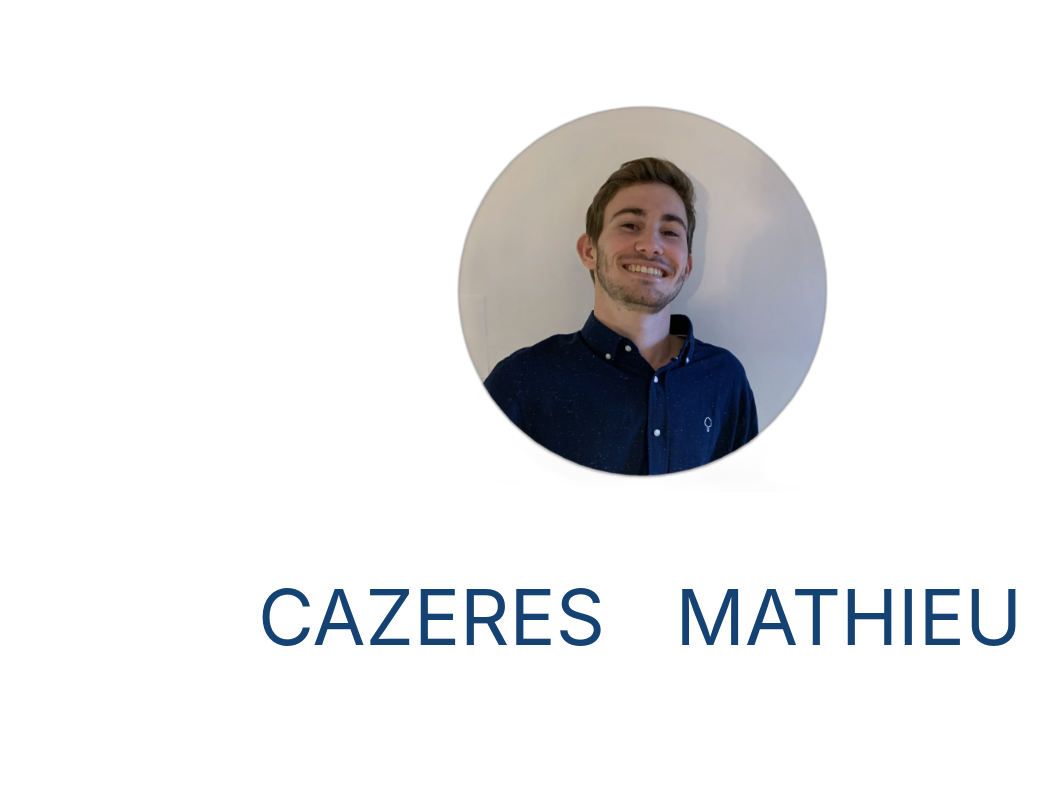
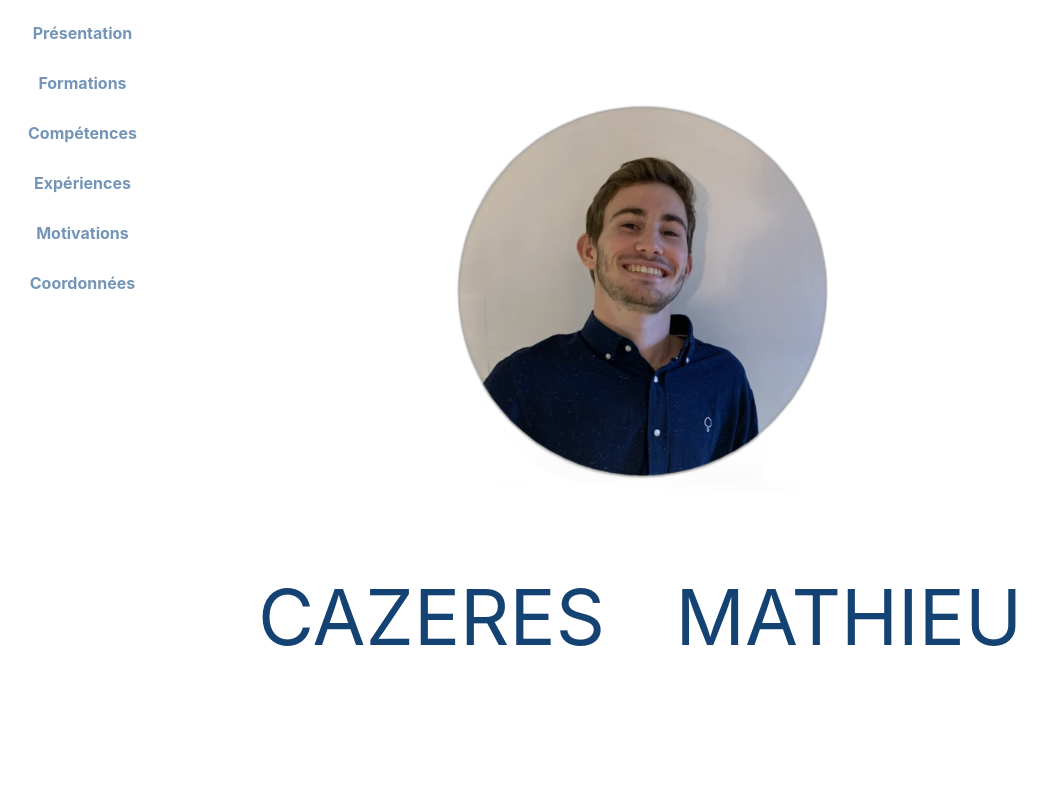
Before and after one commit to Mat-gif/Mat-gif.github.io, a React (Create React App) app: page / in a window 1280 px wide. Shown: the top 800 px of the page, without its empty margins (0-1051 px from the left). Built offline with nearby package versions, Linux system fonts and the light colour scheme.

Commit message:
mise en forme avec nav

```diff
--- a/package.json
+++ b/package.json
@@ -15,6 +15,7 @@
     "react": "^18.2.0",
     "react-dom": "^18.2.0",
     "react-scripts": "5.0.1",
+    "react-scroll": "^1.8.9",
     "react-vertical-timeline-component": "^3.6.0",
     "web-vitals": "^2.1.4"
   },
--- a/src/App.css
+++ b/src/App.css
@@ -113,3 +113,19 @@ a {color: #7495b7}     /* lien non-visité */
 a:visited {color: #7495b7}  /* lien visité */
 a:hover {color:lightskyblue}   /* lien au survol */
 a:active {color: #144272}   /* lien sélectionné */
+
+nav {
+  display: grid;
+  align-content: start; /* aligne toutes les lignes de la grille sur le début de la zone de la grille */
+  position: fixed;
+  z-index: 999; /* n'importe quel nombre plus grand que le z-index des autres éléments de votre page */
+}
+
+.nav-link {
+  font-weight: bolder;
+  margin: 5px 10px 5px 10px;
+  padding: 10px 10px 10px 10px;
+  -moz-border-radius:7px;
+  -webkit-border-radius:7px;
+  border-radius:7px;
+}
--- a/src/App.js
+++ b/src/App.js
@@ -5,6 +5,7 @@ import { ScrollTrigger } from "gsap/ScrollTrigger"
 import moi from "./moi.png"
 import {DisplayTitre, intro, conclusion,   formations, DisplayFormations, skills, DisplaySkills,  experiences, DisplayExperiences, contacts, DisplayContacts } from './Data';
 import { onLoad, slideIn, onEnter, onLeave } from './Effet';
+import { Link, Element  } from 'react-scroll';
 
 gsap.registerPlugin(ScrollTrigger)
 
@@ -15,6 +16,7 @@ gsap.registerPlugin(ScrollTrigger)
 
 
 function App() {
+
 
   useEffect(() => {
     onLoad();
@@ -38,7 +40,18 @@ function App() {
 
   return (
 
+
+
     <div className="center">
+       <nav>
+       <Link className="nav-link" to="section1" smooth={true} offset={-70} duration={500}>Présentation</Link>
+       <Link className="nav-link"to="section2" smooth={true} offset={-70} duration={500}>Formations</Link>
+       <Link className="nav-link" to="section3" smooth={true} offset={-70} duration={500}>Compétences</Link>
+       <Link className="nav-link" to="section4" smooth={true} offset={-70} duration={500}>Expériences</Link>
+       <Link className="nav-link" to="section5" smooth={true} offset={-70} duration={500}>Motivations</Link>
+       <Link className="nav-link" to="section6" smooth={true} offset={-70} duration={500}>Coordonnées</Link>
+      </nav>
+
 
       <section className="section-title">
         <img src={moi}  className="letter" />
@@ -46,30 +59,48 @@ function App() {
       </section>
 
       <section id="nextSection">
+      <Element name="section1">
         <div id="intro" className="box small italic" onMouseEnter={onEnter} onMouseLeave={onLeave}>
             {intro}
         </div>
-        <div id="box1" className="box" onMouseEnter={onEnter} onMouseLeave={onLeave}>
+        </Element>
+
+        <Element name="section2">
+        <div id="box1" className="box" onMouseEnter={onEnter} onMouseLeave={onLeave} >
           Formations
           {DisplayFormations(formations)}
         </div>
-        <div id="box2" className="box"  onMouseEnter={onEnter} onMouseLeave={onLeave}>
+        </Element>
+
+        <Element name="section3">
+        <div id="box2" className="box"  onMouseEnter={onEnter} onMouseLeave={onLeave} >
           Compétences
           {DisplaySkills(skills)}
         </div>
+        </Element>
+
+        <Element name="section4">
         <div id="box3" className="box"  onMouseEnter={onEnter} onMouseLeave={onLeave}>
           Expériences
           {DisplayExperiences(experiences)}
         </div>
+        </Element>
+
+        <Element name="section5">
         <div id="conclusion" className="box small italic"  onMouseEnter={onEnter} onMouseLeave={onLeave}>
           {conclusion}
         </div>
+        </Element>
+
       </section>
 
-      <section id="lastSection">
-        <div id="box5" className="box" onMouseEnter={onEnter} onMouseLeave={onLeave}>
+      <section id="lastSection"  >
+      <Element name="section6">
+      <div id="box5" className="box" onMouseEnter={onEnter} onMouseLeave={onLeave}>
           {DisplayContacts(contacts)}
         </div>
+      </Element>
+
       </section>
 
     </div>
```
Also changed, not shown: 1 other file (tests, documents, lock files or other folders).
